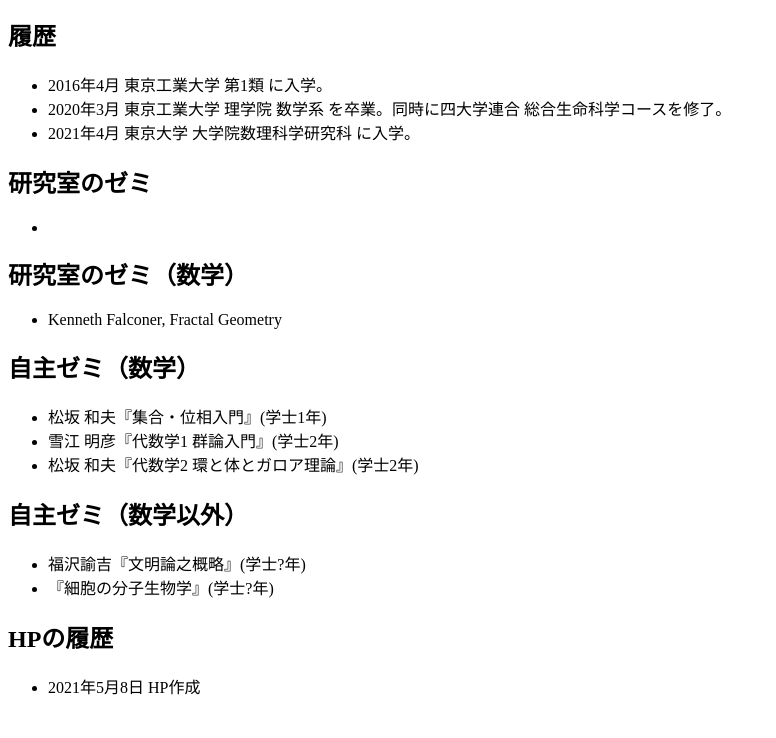
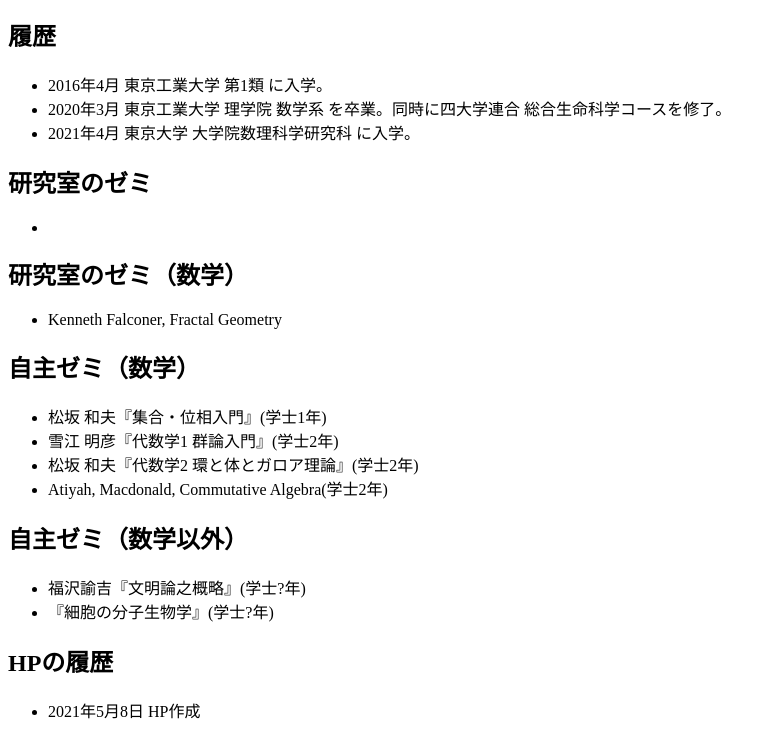
Before and after one commit to iekhoti/iekhoti.github.io, a plain HTML site: page index.html in a window 1280 px wide. Shown: the part 116-854 px from the top of the page, without its empty margins (0-776 px from the left). Before the commit the page ends 830 px from the top, so only its background shows below. Drawn offline with Linux system fonts and the light colour scheme.

Commit message:
Update index.html

```diff
--- a/index.html
+++ b/index.html
@@ -32,6 +32,7 @@
     <li>松坂 和夫『集合・位相入門』(学士1年)</li>
     <li>雪江 明彦『代数学1 群論入門』(学士2年)</li>
     <li>松坂 和夫『代数学2 環と体とガロア理論』(学士2年)</li>
+    <li>Atiyah, Macdonald, Commutative Algebra(学士2年)</li>
   </ul>
   <h2>自主ゼミ（数学以外）</h2>
   <ul>
```
